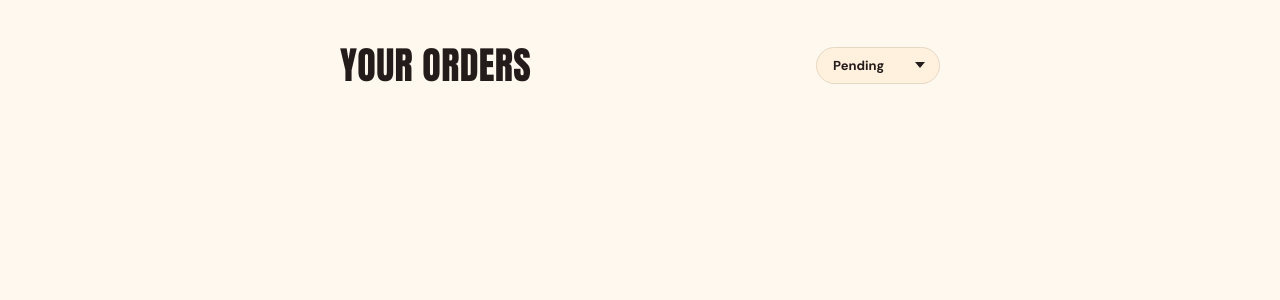
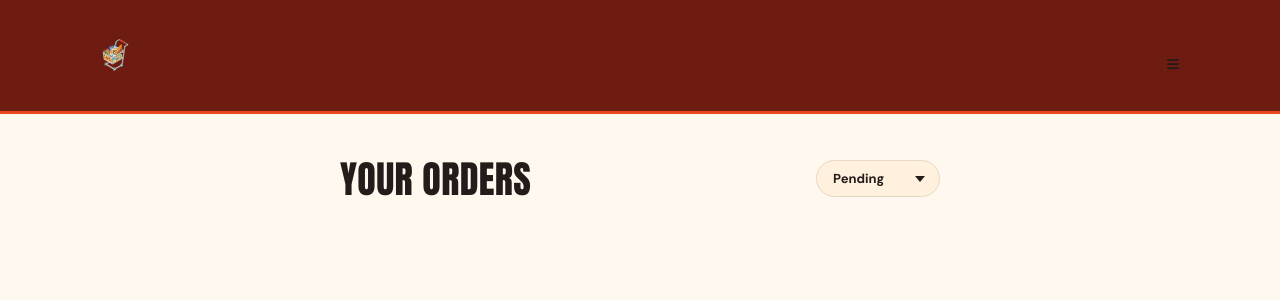
Before and after one commit to Mdsaaduddinshahbaz/swiggy_clone, a Flask app: page /orders/1 in a window 1280 px wide. Shown: the top 300 px of the page. Run offline with Flask 3, Linux system fonts and the light colour scheme; parts of the project's set-up code (start-up, migrations or seed data) failed here and were passed over; some libraries are stand-ins or nearby versions.

Commit message:
added navbar to orders.js and home btn to seller_menu.js

```diff
--- a/database.py
+++ b/database.py
@@ -64,9 +64,9 @@ def list_resturant_items(resturant_id,types):
         # print("cat",cat)
         item_name={}
         for r in res:
-            item_name[ r["item_name"]]={
+            item_name[ str(r["_id"])]={
                     "price": r["price"],
-                    "id": str(r["_id"]),   # convert ObjectId to string
+                    "name": r["item_name"],   # convert ObjectId to string
                     "item_qty":r["item_qty"],
                     "sold":r["sold"],
                     "sub_id":r["sub_id"],
--- a/server.py
+++ b/server.py
@@ -6,8 +6,8 @@ from flask_cors import CORS
 from flask_mail import Mail
 from dotenv import load_dotenv
 from itsdangerous import URLSafeTimedSerializer
-# from verify import upload_image
-from verifpy1 import upload_image
+from verify import upload_image
+# from verifpy1 import upload_image
 from functools import wraps
 import jwt
 from datetime import datetime,timedelta
--- a/static/menu.js
+++ b/static/menu.js
@@ -350,7 +350,7 @@ function mergeMenuWithCart(data, datas, res_id) {
 
     // });
     const merged = Object.entries(data.res).reduce((acc, [name, item]) => {
-        console.log(acc,name,item)
+        console.log(acc,item.name,item)
         acc[name] = {
             id: item.id,
             price: item.price,
--- a/static/orders.css
+++ b/static/orders.css
@@ -335,7 +335,41 @@ button.cancelBtn {
     outline: 2px solid var(--flame);
     outline-offset: 2px;
 }
+/* ============================================================
+   NAVBAR
+   ============================================================ */
 
+.navbar {
+    position: sticky;
+    top: 0;
+    z-index: 40;
+    background: var(--maroon);
+    border-bottom: 3px solid var(--flame);
+}
+
+.nav-container {
+    max-width: 1120px;
+    margin: 0 auto;
+    padding: 12px 20px;
+    display: flex;
+    align-items: center;
+    justify-content: space-between;
+    gap: 20px;
+}
+
+.left-nav {
+    position: relative;
+    display: flex;
+    align-items: center;
+    gap: 18px;
+    min-width: 0;
+}
+
+.left-nav .logo {
+    height: 32px;
+    width: auto;
+    flex-shrink: 0;
+}
 /* ============================================================
    RESPONSIVE
    ============================================================ */
@@ -361,3 +395,61 @@ button.cancelBtn {
         overflow-wrap: anywhere;
     }
 }
+#CartOrderContainer.show{
+    max-height: max-content;
+    max-width: 100% !important;
+}
+#CartOrderContainer{
+    display: flex;
+    list-style: none;
+        max-width: 0;
+        max-height: 0;
+    overflow: hidden;
+    transition: max-width 0.28s ease, padding 0.28s ease;
+    border-radius: 999px;
+    color: white;
+    font-family: fantasy;
+}
+.fa-cart-shopping:before, .fa-shopping-cart:before {
+    content: "\f07a";
+}
+#homeBtn,
+#cartBtn {
+    background: var(--flame);
+    padding: 4px 17px;
+    border-radius: 50px;
+}
+
+#homeBtn:hover,
+#cartBtn:hover {
+    background: var(--flame-dark);
+}
+
+#homeBtn i,
+#cartBtn i {
+    color: var(--white);
+}
+@media (max-width: 503px) {
+    .right-nav ul{
+        display: flex;
+        margin: 0;
+        padding: 0;
+    }
+    .right-nav li{
+        margin-right: 10px;
+    }
+    #cartBtn{
+        margin-bottom: 10px;
+    }
+    #homeBtn{
+        margin-bottom: 10px;
+    }
+    #hideCartOrderBtn{
+        display: block;
+        color: white;
+        margin: 0;
+        position: fixed;
+        top: 6px;
+        right: 8px;
+    }
+}
--- a/static/orders.js
+++ b/static/orders.js
@@ -252,10 +252,32 @@ document.addEventListener("click", async (e) => {
         }
     }
 });
-
+const hidecartorderBtn=document.getElementById("hideCartOrderBtn")
+    hidecartorderBtn.addEventListener("click",()=>{
+        console.log("clicked")
+        const cartorderContainer=document.getElementById("CartOrderContainer")
+        if(cartorderContainer.classList.contains("hide")){
+            cartorderContainer.classList.replace("hide","show")
+        }
+        else{
+            cartorderContainer.classList.replace("show","hide")
+        }
+    })
 document.getElementById("shopBtn").addEventListener("click", () => {
     // alert("Redirecting to products page...");
 
     // Example:
     window.location.href = `/user/${userId}`;
 });
+document.getElementById("homeBtn").addEventListener("click", () => {
+    // alert("Redirecting to products page...");
+
+    // Example:
+    window.location.href = `/user/${userId}`;
+});
+document.getElementById("cartBtn").addEventListener("click", () => {
+    // alert("Redirecting to products page...");
+
+    // Example:
+    window.location.href = `/cart/${userId}`;
+});
--- a/templates/menu_seller.html
+++ b/templates/menu_seller.html
@@ -45,6 +45,7 @@
         <button id="menuToggle" class="menu-toggle">
           ☰
         </button>
+        <h1 id="homeBtn">🏠︎</h1>
         <div>
           <span class="breadcrumb" id="breadcrumb">
             Every category
--- a/templates/orders.html
+++ b/templates/orders.html
@@ -8,6 +8,26 @@
 </head>
 
 <body>
+    <header class="navbar">
+        <div class="nav-container">
+            <div class="left-nav">
+                <img src="../static/logo2.png" alt="Swiggy Logo" class="logo">
+                <div class="location-overlay" id="locationOverlay"></div>
+            </div>
+            <nav class="right-nav">
+                <ul>
+                    <!-- <li><i class="fa-solid fa-percent"></i> Offers <span class="new-tag">NEW</span></li> -->
+                    <!-- <li><i class="fa-solid fa-life-ring"></i> Help</li> -->
+                    <!-- <li><i class="fa-solid fa-user"></i> Sign In</li> -->
+                    <div id="CartOrderContainer" class="hide">
+                    <li id="homeBtn"><i class="fa-solid fa-user"></i> Home</li>
+                    <li id="cartBtn"><i class="fa-solid fa-cart-shopping"></i> Cart</li>
+                    </div>
+                    <h1 id="hideCartOrderBtn">≡</h1>
+                </ul>
+            </nav>
+        </div>
+    </header>
     <div class="orders-container">
         <div class="header">
             <h1>Your Orders</h1>
```
Also changed, not shown: static/menu_seller.css (+6 -1 lines), static/menu_seller.js (+8 -4 lines).
